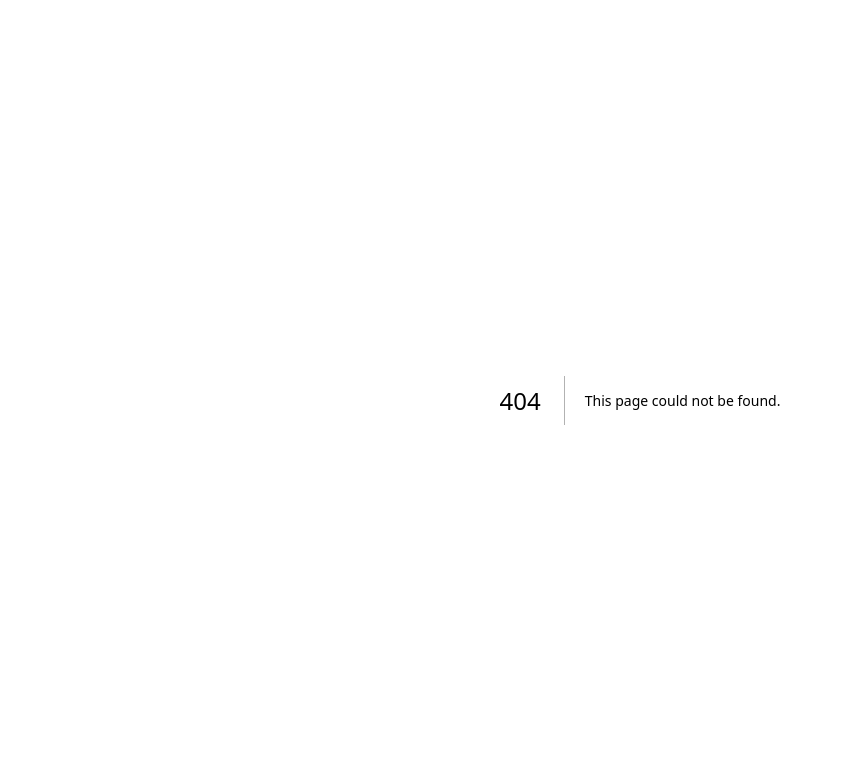
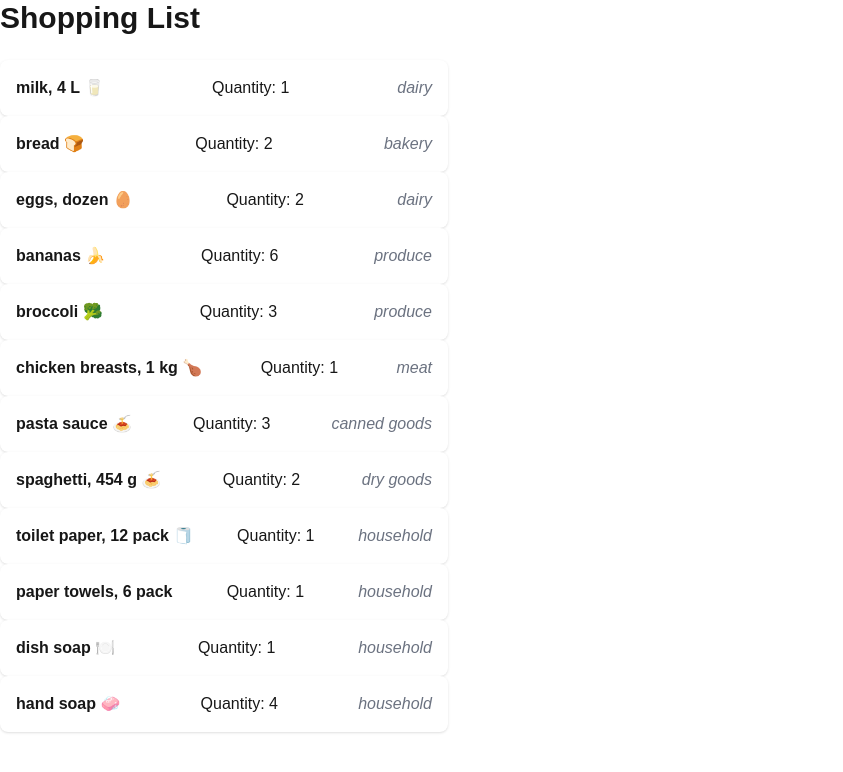
Before and after one commit to Tokorio/cprg306-assignments, a Next.js app: page /week-3 in a window 1280 px wide. Before the commit this address had no page. Shown: the top 772 px of the page, without its empty margins (0-843 px from the left). Built offline with nearby package versions, Linux system fonts and the light colour scheme.

Commit message:
week 3 assignment

```diff
--- a/app/page.js
+++ b/app/page.js
@@ -4,7 +4,10 @@
   return (
     <main>
       <h1>CPRG 306: Web Development 2 - Assignments</h1>
-      <Link href="/week-2">Week 2 Assignment</Link>
+      <ul>
+        <li><Link href="/week-2">Week 2 Assignment</Link></li>
+        <li><Link href="/week-3">Week 3 Assignment</Link></li>
+      </ul>
     </main>
   );
 }
--- /dev/null
+++ b/app/week-3/item-list.js
@@ -0,0 +1,20 @@
+import Item from "./items.js";
+
+export default function ItemList(){
+    return (
+        <ul className="max-w-md px-auto mt-6">
+          <Item name="milk, 4 L 🥛" quantity={1} category="dairy" />
+          <Item name="bread 🍞" quantity={2} category="bakery" />
+          <Item name="eggs, dozen 🥚" quantity={2} category="dairy" />
+          <Item name="bananas 🍌" quantity={6} category="produce" />
+          <Item name="broccoli 🥦" quantity={3} category="produce" />
+          <Item name="chicken breasts, 1 kg 🍗" quantity={1} category="meat" />
+          <Item name="pasta sauce 🍝" quantity={3} category="canned goods" />
+          <Item name="spaghetti, 454 g 🍝" quantity={2} category="dry goods" />
+          <Item name="toilet paper, 12 pack 🧻" quantity={1} category="household" />
+          <Item name="paper towels, 6 pack" quantity={1} category="household" />
+          <Item name="dish soap 🍽️" quantity={1} category="household" />
+          <Item name="hand soap 🧼" quantity={4} category="household" />
+        </ul>
+    );
+}
--- /dev/null
+++ b/app/week-3/items.js
@@ -0,0 +1,9 @@
+export default function Item({name, quantity, category}){
+    return(
+        <li className="flex justify-between items-center p-4 bg-white shadow rounded-lg">
+            <div className="font-bold">{name}</div>
+            <div>Quantity: {quantity}</div>
+            <div className="text-gray-500 italic">{category}</div>
+        </li>
+    );
+}
--- /dev/null
+++ b/app/week-3/page.js
@@ -0,0 +1,12 @@
+import ItemList from "./item-list.js";
+
+function Page(){
+    return (
+        <main>
+            <h1 className="text-3xl font-bold">Shopping List</h1>
+            <ItemList />
+        </main>
+    );
+}
+
+export default Page;
```
